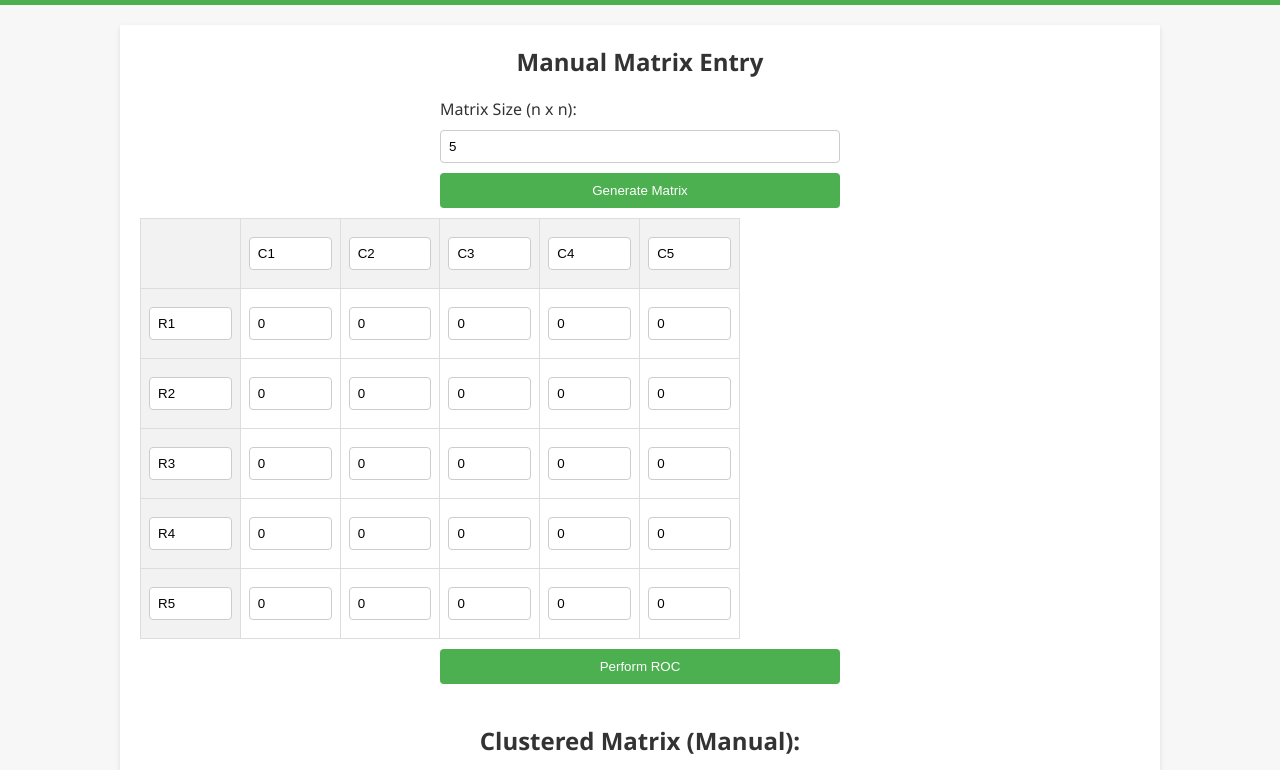
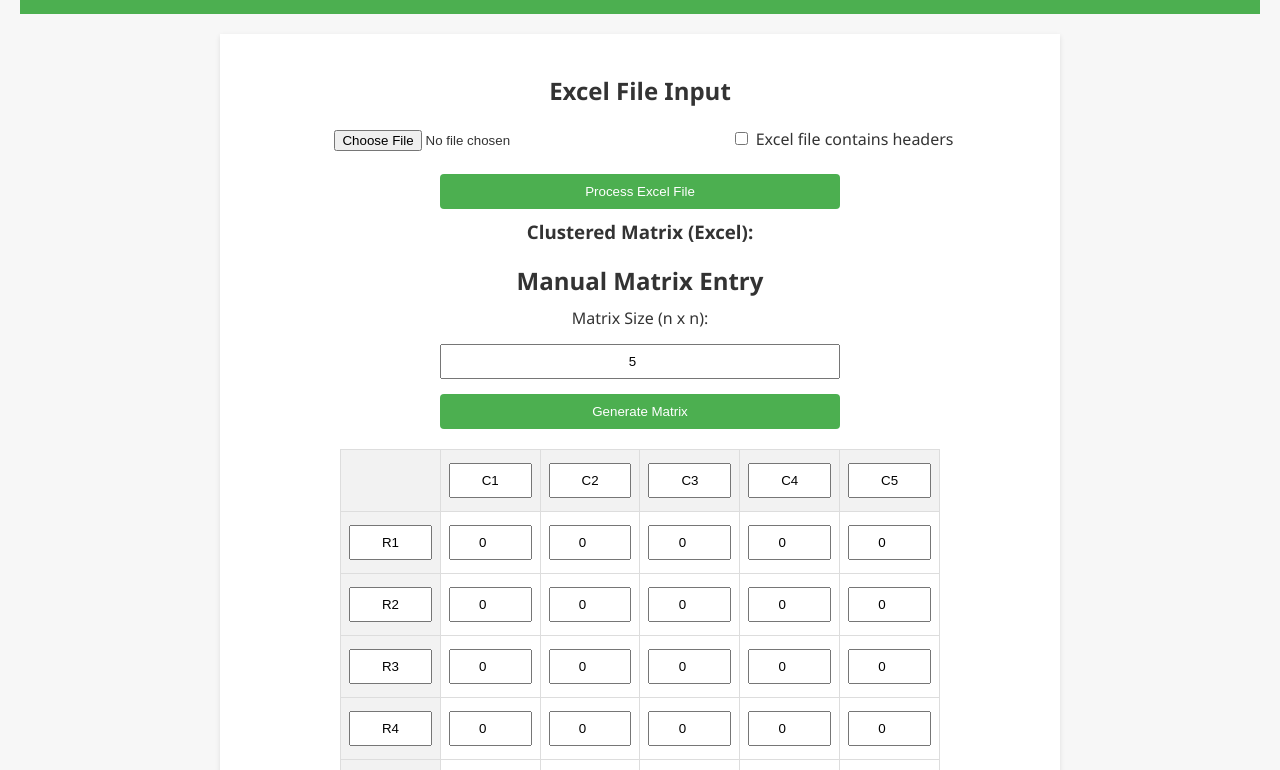
Before and after one commit to piyushdevan/Rank_Order_Cluster, a plain HTML site: page index.html in a window 1280 px wide. Shown: the part 99-869 px from the top of the page. Drawn offline with Linux system fonts and the light colour scheme.

Commit message:
Update index final.html

```diff
--- a/index.html
+++ b/index.html
@@ -11,42 +11,53 @@
       font-family: 'Segoe UI', Arial, sans-serif;
       background: #f7f7f7;
       margin: 0;
-      padding: 0;
+      padding: 20px;
+      text-align: center;
       color: #333;
     }
     header {
       background: #4CAF50;
       color: white;
       padding: 20px;
-      text-align: center;
+      margin-bottom: 20px;
     }
-    main {
-      max-width: 1000px;
-      margin: 20px auto;
+    .container {
+      max-width: 800px;
+      margin: 0 auto;
+      background: white;
       padding: 20px;
-      background: white;
       box-shadow: 0 2px 5px rgba(0,0,0,0.1);
     }
     section {
-      margin-bottom: 40px;
+      margin: 20px 0;
     }
     h1, h2, h3 {
-      margin-top: 0;
+      margin: 0 0 10px;
+    }
+    label {
+      display: block;
+      margin: 10px 0;
+    }
+    .inline-label {
+      display: inline-flex;
+      align-items: center;
+      gap: 5px;
+    }
+    input[type="number"],
+    input[type="text"],
+    input[type="file"] {
+      width: 100%;
+      max-width: 400px;
+      padding: 8px;
+      margin: 5px auto;
+      box-sizing: border-box;
       text-align: center;
-    }
-    label, input, button {
-      display: block;
-      width: 100%;
-      margin: 10px 0;
-      box-sizing: border-box;
-    }
-    input[type="number"], input[type="text"], input[type="file"] {
-      padding: 8px;
-      border: 1px solid #ccc;
-      border-radius: 4px;
     }
     button {
       padding: 10px;
+      margin: 10px auto;
+      width: 100%;
+      max-width: 400px;
       background: #4CAF50;
       color: white;
       border: none;
@@ -58,28 +69,19 @@
     }
     table {
       width: 100%;
+      max-width: 600px;
+      margin: 10px auto;
       border-collapse: collapse;
-      margin: 10px 0;
       table-layout: fixed;
     }
     th, td {
       border: 1px solid #ddd;
       padding: 8px;
+      word-wrap: break-word;
       text-align: center;
-      word-wrap: break-word;
     }
     th {
       background: #f2f2f2;
-    }
-    @media (min-width: 600px) {
-      label, input, button {
-        max-width: 400px;
-        margin-left: auto;
-        margin-right: auto;
-      }
-      table {
-        max-width: 600px;
-      }
     }
   </style>
 </head>
@@ -87,8 +89,23 @@
   <header>
     <h1>Rank Order Clustering</h1>
   </header>
-  <main>
-    <!-- Manual Matrix Entry -->
+  <div class="container">
+    <!-- Excel File Input Section (placed at top) -->
+    <section id="excelSection">
+      <h2>Excel File Input</h2>
+      <input type="file" id="excelInput" accept=".xlsx, .xls">
+      <div class="inline-label">
+        <input type="checkbox" id="excelHasHeaders">
+        <label for="excelHasHeaders" style="margin: 0;">Excel file contains headers</label>
+      </div>
+      <button onclick="processExcel()">Process Excel File</button>
+      <div id="excelResult">
+        <h3>Clustered Matrix (Excel):</h3>
+      </div>
+      <button id="downloadBtn" onclick="downloadExcel()" style="display:none;">Download Clustered Matrix as Excel</button>
+    </section>
+
+    <!-- Manual Matrix Entry Section -->
     <section id="manualSection">
       <h2>Manual Matrix Entry</h2>
       <label for="size">Matrix Size (n x n):</label>
@@ -103,22 +120,7 @@
       <h2>Clustered Matrix (Manual):</h2>
       <div id="resultContainer"></div>
     </section>
-
-    <!-- Excel File Input -->
-    <section id="excelSection">
-      <h2>Excel File Input</h2>
-      <label>
-        <input type="checkbox" id="excelHasHeaders">
-        Excel file contains headers (Row & Column Names)
-      </label>
-      <input type="file" id="excelInput" accept=".xlsx, .xls">
-      <button onclick="processExcel()">Process Excel File</button>
-      <div id="excelResult">
-        <h3>Clustered Matrix (Excel):</h3>
-      </div>
-      <button id="downloadBtn" onclick="downloadExcel()" style="display:none;">Download Clustered Matrix as Excel</button>
-    </section>
-  </main>
+  </div>
 
   <script>
     // --- Manual Mode ---
@@ -185,8 +187,7 @@
 
     // --- Excel Mode ---
     let excelClusteredMatrix = null;
-    let excelClusteredResult = null; // for result with headers
-
+    let excelClusteredResult = null; // with headers
     function processExcel() {
       const fileInput = document.getElementById('excelInput');
       if (!fileInput.files.length) {
@@ -203,7 +204,7 @@
         let sheetData = XLSX.utils.sheet_to_json(worksheet, { header: 1, raw: true });
 
         if (document.getElementById('excelHasHeaders').checked) {
-          // First row and first column are headers
+          // Assume first row and first column are headers
           const colHeaders = sheetData[0].slice(1);
           let rowHeaders = [];
           let matrix = [];
@@ -230,7 +231,6 @@
       let wb = XLSX.utils.book_new();
       let ws;
       if (excelClusteredResult && excelClusteredResult.matrix) {
-        // Prepare data with headers
         let data = [];
         data.push([''].concat(excelClusteredResult.colNames));
         for (let i = 0; i < excelClusteredResult.matrix.length; i++) {
@@ -255,13 +255,12 @@
       document.body.removeChild(a);
     }
 
-    // --- Rank Order Clustering Algorithm (Numeric Only) ---
+    // --- Rank Order Clustering Algorithm ---
     function rankOrderClustering(matrix) {
       let mat = matrix.map(row => row.slice());
       let rowSorted = false, colSorted = false;
       while (!(rowSorted && colSorted)) {
         rowSorted = colSorted = true;
-        // Row sorting
         let rowRanks = mat.map(row => parseInt(row.join(''), 2));
         let sortedRows = mat
           .map((row, idx) => ({ row, rank: rowRanks[idx] }))
@@ -271,7 +270,6 @@
           rowSorted = false;
           mat = sortedRows;
         }
-        // Column sorting
         mat = transpose(mat);
         let colRanks = mat.map(col => parseInt(col.join(''), 2));
         let sortedCols = mat
@@ -287,7 +285,6 @@
       return mat;
     }
 
-    // --- Rank Order Clustering with Headers ---
     function rankOrderClusteringWithHeaders(matrix, rowNames, colNames) {
       let mat = matrix.map(row => row.slice());
       let rNames = rowNames.slice();
@@ -295,7 +292,6 @@
       let rowSorted = false, colSorted = false;
       while (!(rowSorted && colSorted)) {
         rowSorted = colSorted = true;
-        // Sort rows along with row headers
         let rowRanks = mat.map(row => parseInt(row.join(''), 2));
         let rowIndices = rowRanks.map((r, i) => i);
         rowIndices.sort((a, b) => rowRanks[b] - rowRanks[a]);
@@ -304,7 +300,6 @@
           mat = rowIndices.map(i => mat[i]);
           rNames = rowIndices.map(i => rNames[i]);
         }
-        // Sort columns along with column headers
         let tMat = transpose(mat);
         let colRanks = tMat.map(col => parseInt(col.join(''), 2));
         let colIndices = colRanks.map((r, i) => i);
@@ -344,7 +339,6 @@
       const container = document.getElementById(containerId);
       container.innerHTML = '';
       const table = document.createElement('table');
-      // Header row
       const headerRow = document.createElement('tr');
       const emptyTh = document.createElement('th');
       headerRow.appendChild(emptyTh);
@@ -354,7 +348,6 @@
         headerRow.appendChild(th);
       });
       table.appendChild(headerRow);
-      // Data rows with row headers
       result.matrix.forEach((row, i) => {
         const tr = document.createElement('tr');
         const th = document.createElement('th');
```
